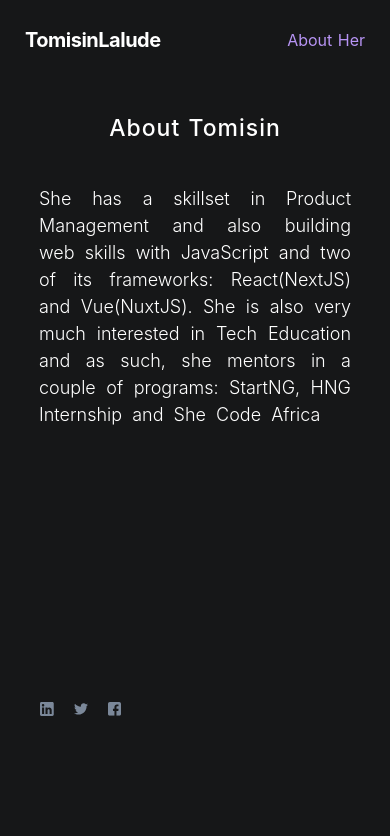
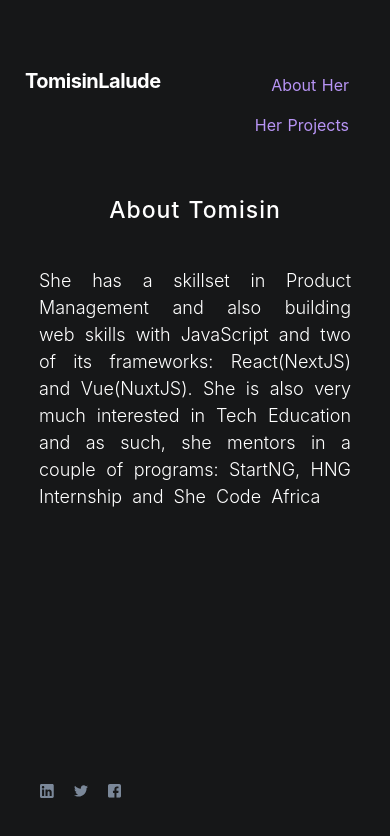
Before and after one commit to tomisinlalude/oluwatomis.in, a Nuxt app: page /About in a window 390 px wide. Shown: the top 836 px of the page. Built offline with nearby package versions, Linux system fonts and the light colour scheme.

Commit message:
Nav links modification

```diff
--- a/pages/About.vue
+++ b/pages/About.vue
@@ -4,32 +4,17 @@
       <div class="flex items-center flex-shrink-0 text-white ml-10 brand-name">
         <nuxt-link to="/" class="font-bold text-xl tracking-tight">TomisinLalude</nuxt-link>
       </div>
-      <!-- <div class="block lg:hidden">
-        <button
-          @click="toggle"
-          class="flex items-center px-3 py-2 border rounded text-purple-400 border-purple-600 hover:text-white hover:border-white"
-        >
-          <svg class="fill-current h-3 w-3" viewBox="0 0 20 20" xmlns="http://www.w3.org/2000/svg">
-            <title>Menu</title>
-            <path d="M0 3h20v2H0V3zm0 6h20v2H0V9zm0 6h20v2H0v-2z" />
-          </svg>
-        </button>
-      </div> -->
       <div class="w-full block flex-grow lg:flex lg:items-center lg:w-auto">
         <div class="text-sm lg:flex-grow"></div>
-        <div>
+        <div class="nav-links">
           <nuxt-link
             to="/about"
             class="about block mt-4 lg:inline-block lg:mt-0 text-purple-400 hover:text-white mr-4"
           >About Her</nuxt-link>
-          <!-- <nuxt-link
+          <nuxt-link
             to="#"
             class="block mt-4 lg:inline-block lg:mt-0 text-purple-400 hover:text-white mr-4"
-          >Her Work</nuxt-link>
-          <nuxt-link
-            to="#"
-            class="block mt-4 lg:inline-block lg:mt-0 text-purple-400 hover:text-white"
-          >Her Blog</nuxt-link>-->
+          >Her Projects</nuxt-link>
         </div>
       </div>
     </nav>
@@ -40,24 +25,24 @@
       >She has a skillset in Product Management and also building web skills with JavaScript and two of its frameworks: React(NextJS) and Vue(NuxtJS). She is also very much interested in Tech Education and as such, she mentors in a couple of programs: StartNG, HNG Internship and She Code Africa</h2>
     </div>
     <div class="social-icons">
-      <nuxt-link
-        to="https://www.linkedin.com/in/oluwatomisinlalude/"
-        class="block lg:inline-block text-purple-400 hover:text-white ml-10 mr-5"
+      <a
+        href="https://www.linkedin.com/in/oluwatomisinlalude/"
+        class="block linkedin lg:inline-block text-purple-400 hover:text-white ml-10 mr-5"
       >
         <img src="linkedin.svg" alt="linkedin" />
-      </nuxt-link>
-      <nuxt-link
-        to="https://twitter.com/tomisinlalude"
+      </a>
+      <a
+        href="https://twitter.com/tomisinlalude"
         class="block lg:inline-block text-purple-400 hover:text-white mr-5"
       >
         <img src="twitter.svg" alt="twitter" />
-      </nuxt-link>
-      <nuxt-link
-        to="https://www.facebook.com/oluwatomisinlalude/"
+      </a>
+      <a
+        href="https://www.facebook.com/oluwatomisinlalude/"
         class="block lg:inline-block text-purple-400 hover:text-white mr-5"
       >
         <img src="facebook.svg" alt="facebook" />
-      </nuxt-link>
+      </a>
     </div>
   </div>
 </template>
@@ -66,11 +51,11 @@
 import { mapGetters, mapMutations } from "vuex";
 export default {
   methods: {
-    ...mapMutations({ toggle: "drawer/toggle" })
+    ...mapMutations({ toggle: "drawer/toggle" }),
   },
   computed: {
-    ...mapGetters({ drawer: "drawer/getNavState" })
-  }
+    ...mapGetters({ drawer: "drawer/getNavState" }),
+  },
 };
 </script>
 
@@ -126,8 +111,12 @@ export default {
     height: 70vh;
   }
 
-  .about {
-    margin-right: 0 !important;
+  .nav-links {
+    display: flex;
+    flex-direction: column;
+    justify-content: flex-end;
+    align-items: flex-end;
+    padding-top: 3rem;
   }
 
   .title {
@@ -158,8 +147,7 @@ export default {
 
   .about {
     margin-top: 0;
-    float: right;;
+    float: right;
   }
-
 }
 </style>
--- a/pages/index.vue
+++ b/pages/index.vue
@@ -2,34 +2,19 @@
   <div class="portfolio overflow-hidden">
     <nav class="flex items-center justify-between flex-wrap p-6 nav">
       <div class="flex items-center flex-shrink-0 text-white ml-10 brand-name">
-        <nuxt-link to="/" class=" font-bold text-xl tracking-tight">TomisinLalude</nuxt-link>
+        <nuxt-link to="/" class="font-bold text-xl tracking-tight">TomisinLalude</nuxt-link>
       </div>
-      <!-- <div class="block lg:hidden">
-        <button
-          @click="toggle"
-          class="flex items-center px-3 py-2 border rounded text-purple-400 border-purple-600 hover:text-white hover:border-white"
-        >
-          <svg class="fill-current h-3 w-3" viewBox="0 0 20 20" xmlns="http://www.w3.org/2000/svg">
-            <title>Menu</title>
-            <path d="M0 3h20v2H0V3zm0 6h20v2H0V9zm0 6h20v2H0v-2z" />
-          </svg>
-        </button>
-      </div>-->
       <div class="w-full block flex-grow lg:flex lg:items-center lg:w-auto">
         <div class="text-sm lg:flex-grow"></div>
-        <div>
+        <div class="nav-links">
           <nuxt-link
             to="/about"
             class="about block mt-4 lg:inline-block lg:mt-0 text-purple-400 hover:text-white mr-4"
           >About Her</nuxt-link>
-          <!-- <nuxt-link
+          <nuxt-link
             to="#"
             class="block mt-4 lg:inline-block lg:mt-0 text-purple-400 hover:text-white mr-4"
-          >Her Work</nuxt-link>
-          <nuxt-link
-            to="#"
-            class="block mt-4 lg:inline-block lg:mt-0 text-purple-400 hover:text-white"
-          >Her Blog</nuxt-link>-->
+          >Her Projects</nuxt-link>
         </div>
       </div>
     </nav>
@@ -60,25 +45,7 @@
   </div>
 </template>
 
-<script>
-import { mapGetters, mapMutations } from "vuex";
-export default {
-  methods: {
-    ...mapMutations({ toggle: "drawer/toggle" })
-  },
-  computed: {
-    ...mapGetters({ drawer: "drawer/getNavState" })
-  }
-};
-</script>
-
 <style scoped>
-/* Sample `apply` at-rules with Tailwind CSS
-.container {
-  @apply min-h-screen flex justify-center items-center text-center mx-auto;
-}
-*/
-
 .portfolio {
   width: 100%;
   height: 100vh;
@@ -123,8 +90,12 @@ export default {
     height: 50vh;
   }
 
-  .about {
-    margin-right: 0 !important;
+  .nav-links {
+    display: flex;
+    flex-direction: column;
+    justify-content: flex-end;
+    align-items: flex-end;
+    padding-top: 3rem;
   }
 
   .title {
```
